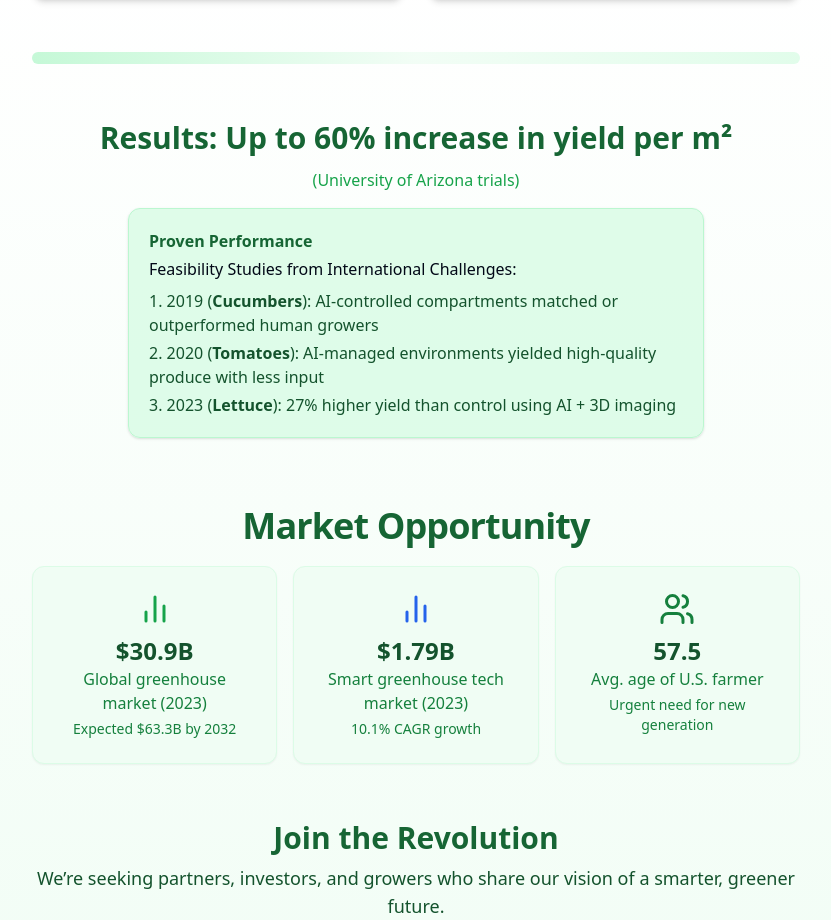
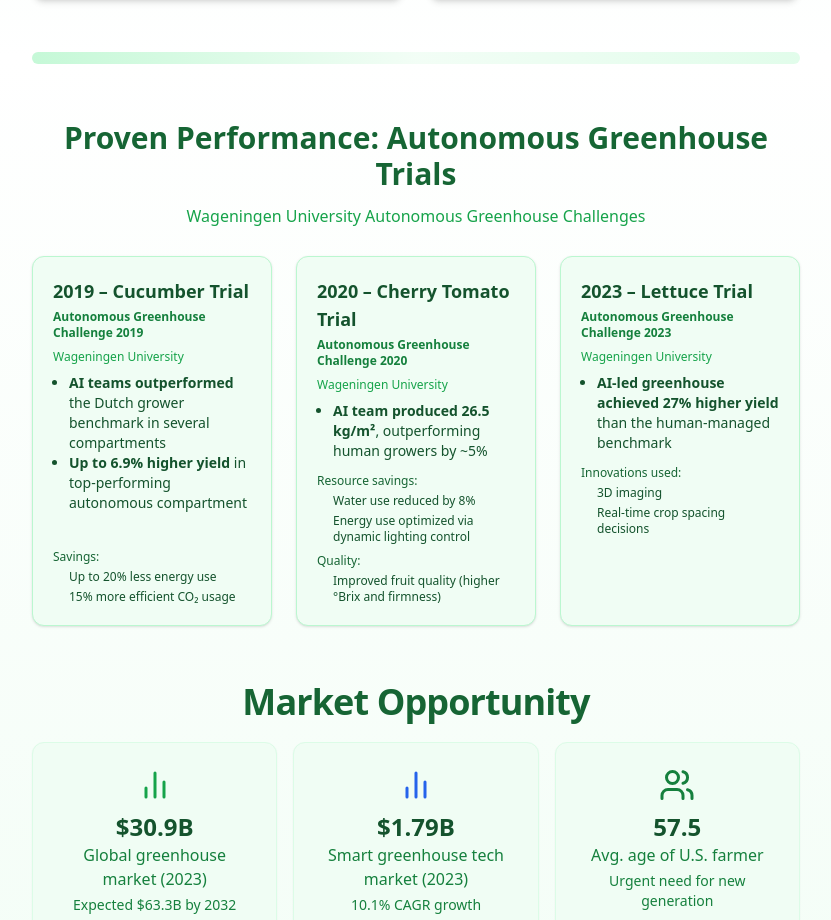
Before and after one commit to sagitevet-lab/grow-ai-oasis, a React (Vite) app: page /learn in a window 1280 px wide. Shown: the part 1204-2124 px from the top of the page, without its empty margins (224-1055 px from the left). Built offline with nearby package versions, Linux system fonts and the light colour scheme.

Commit message:
Fix: Learn More page navigation and content
- Updated the "Proven Performance" section on the Learn More page with new trial data.
- Modified the "Back to Main Page" button to navigate to the top of the main page.
- Adjusted the design of the Learn More page.

```diff
--- a/src/pages/LearnMore.tsx
+++ b/src/pages/LearnMore.tsx
@@ -6,6 +6,12 @@ import SolutionFeatureBlock from "@/components/SolutionFeatureBlock";
 
 const LearnMore = () => {
   const navigate = useNavigate();
+
+  // Handle back navigation and ensure scroll to top on main page
+  const handleBackToMain = () => {
+    navigate("/");
+    window.scrollTo({ top: 0, behavior: "instant" });
+  };
 
   return (
     <div className="relative min-h-screen bg-gradient-to-b from-green-100 via-white to-green-50 w-full pt-24 pb-20 px-2 md:px-0 flex flex-col items-center overflow-x-hidden">
@@ -87,24 +93,72 @@ const LearnMore = () => {
           <div className="w-full h-3 bg-gradient-to-r from-green-200 via-green-50 to-green-100 rounded-lg mt-10 opacity-85" />
         </section>
 
-        {/* Results & Performance */}
+        {/* Results & Proven Performance */}
         <section className="mb-14 flex flex-col items-center">
           <h2 className="text-2xl md:text-3xl font-bold text-green-800 mb-2 animate-fade-in text-center">
-            Results: Up to 60% increase in yield per m²
+            Proven Performance: Autonomous Greenhouse Trials
           </h2>
-          <span className="block text-base text-green-600 font-normal mb-4 animate-fade-in text-center" style={{ marginTop: "0.25rem" }}>
-            (University of Arizona trials)
+          <span className="block text-base text-green-600 font-normal mb-7 animate-fade-in text-center" style={{ marginTop: "0.25rem" }}>
+            Wageningen University Autonomous Greenhouse Challenges
           </span>
-          <div className="bg-green-100/90 border border-green-200 rounded-xl p-5 mb-3 shadow animate-fade-in [animation-delay:100ms] max-w-xl mx-auto">
-            <h3 className="font-semibold text-green-800 mb-1">Proven Performance</h3>
-            <p className="mb-2">
-              Feasibility Studies from International Challenges:
-            </p>
-            <ul className="list-decimal list-inside space-y-1 text-green-900">
-              <li>2019 (<span className="font-semibold">Cucumbers</span>): AI-controlled compartments matched or outperformed human growers</li>
-              <li>2020 (<span className="font-semibold">Tomatoes</span>): AI-managed environments yielded high-quality produce with less input</li>
-              <li>2023 (<span className="font-semibold">Lettuce</span>): 27% higher yield than control using AI + 3D imaging</li>
-            </ul>
+          <div className="grid gap-6 md:grid-cols-3 w-full max-w-3xl animate-fade-in [animation-delay:100ms]">
+            {/* 2019 Card */}
+            <div className="bg-green-50 border border-green-200 rounded-xl p-5 shadow flex flex-col h-full">
+              <div className="text-green-900 font-bold text-lg mb-1">2019 – Cucumber Trial</div>
+              <div className="text-green-700 text-xs font-semibold mb-2">Autonomous Greenhouse Challenge 2019</div>
+              <div className="text-green-600 mb-2 text-xs">Wageningen University</div>
+              <ul className="list-disc ml-4 mb-3 text-green-900 text-sm">
+                <li>
+                  <span className="font-semibold">AI teams outperformed</span> the Dutch grower benchmark in several compartments
+                </li>
+                <li>
+                  <span className="font-semibold">Up to 6.9% higher yield</span> in top-performing autonomous compartment
+                </li>
+              </ul>
+              <div className="mt-auto">
+                <div className="text-green-800 font-medium text-xs mb-1">Savings:</div>
+                <ul className="text-green-900 text-xs ml-4 space-y-1">
+                  <li>Up to 20% less energy use</li>
+                  <li>15% more efficient CO₂ usage</li>
+                </ul>
+              </div>
+            </div>
+            {/* 2020 Card */}
+            <div className="bg-green-50 border border-green-200 rounded-xl p-5 shadow flex flex-col h-full">
+              <div className="text-green-900 font-bold text-lg mb-1">2020 – Cherry Tomato Trial</div>
+              <div className="text-green-700 text-xs font-semibold mb-2">Autonomous Greenhouse Challenge 2020</div>
+              <div className="text-green-600 mb-2 text-xs">Wageningen University</div>
+              <ul className="list-disc ml-4 mb-3 text-green-900 text-sm">
+                <li>
+                  <span className="font-semibold">AI team produced 26.5 kg/m²</span>, outperforming human growers by ~5%
+                </li>
+              </ul>
+              <div className="text-green-800 font-medium text-xs mb-1">Resource savings:</div>
+              <ul className="text-green-900 text-xs ml-4 space-y-1 mb-2">
+                <li>Water use reduced by 8%</li>
+                <li>Energy use optimized via dynamic lighting control</li>
+              </ul>
+              <div className="text-green-800 font-medium text-xs mb-1">Quality:</div>
+              <ul className="text-green-900 text-xs ml-4 space-y-1">
+                <li>Improved fruit quality (higher °Brix and firmness)</li>
+              </ul>
+            </div>
+            {/* 2023 Card */}
+            <div className="bg-green-50 border border-green-200 rounded-xl p-5 shadow flex flex-col h-full">
+              <div className="text-green-900 font-bold text-lg mb-1">2023 – Lettuce Trial</div>
+              <div className="text-green-700 text-xs font-semibold mb-2">Autonomous Greenhouse Challenge 2023</div>
+              <div className="text-green-600 mb-2 text-xs">Wageningen University</div>
+              <ul className="list-disc ml-4 mb-3 text-green-900 text-sm">
+                <li>
+                  <span className="font-semibold">AI-led greenhouse achieved 27% higher yield</span> than the human-managed benchmark
+                </li>
+              </ul>
+              <div className="text-green-800 font-medium text-xs mb-1">Innovations used:</div>
+              <ul className="text-green-900 text-xs ml-4 space-y-1">
+                <li>3D imaging</li>
+                <li>Real-time crop spacing decisions</li>
+              </ul>
+            </div>
           </div>
         </section>
 
@@ -153,11 +207,11 @@ const LearnMore = () => {
             Join the Revolution
           </Button>
         </section>
-        {/* Back Button moved below */}
+        {/* Back Button below "Join the Revolution" */}
         <div className="flex justify-center mt-8">
           <button
             className="underline text-black font-semibold text-base hover:text-green-700 transition-colors flex items-center gap-2 bg-transparent p-0 border-0 shadow-none"
-            onClick={() => navigate("/")}
+            onClick={handleBackToMain}
             aria-label="Back to Main Page"
             style={{ background: "none" }}
             type="button"
```
